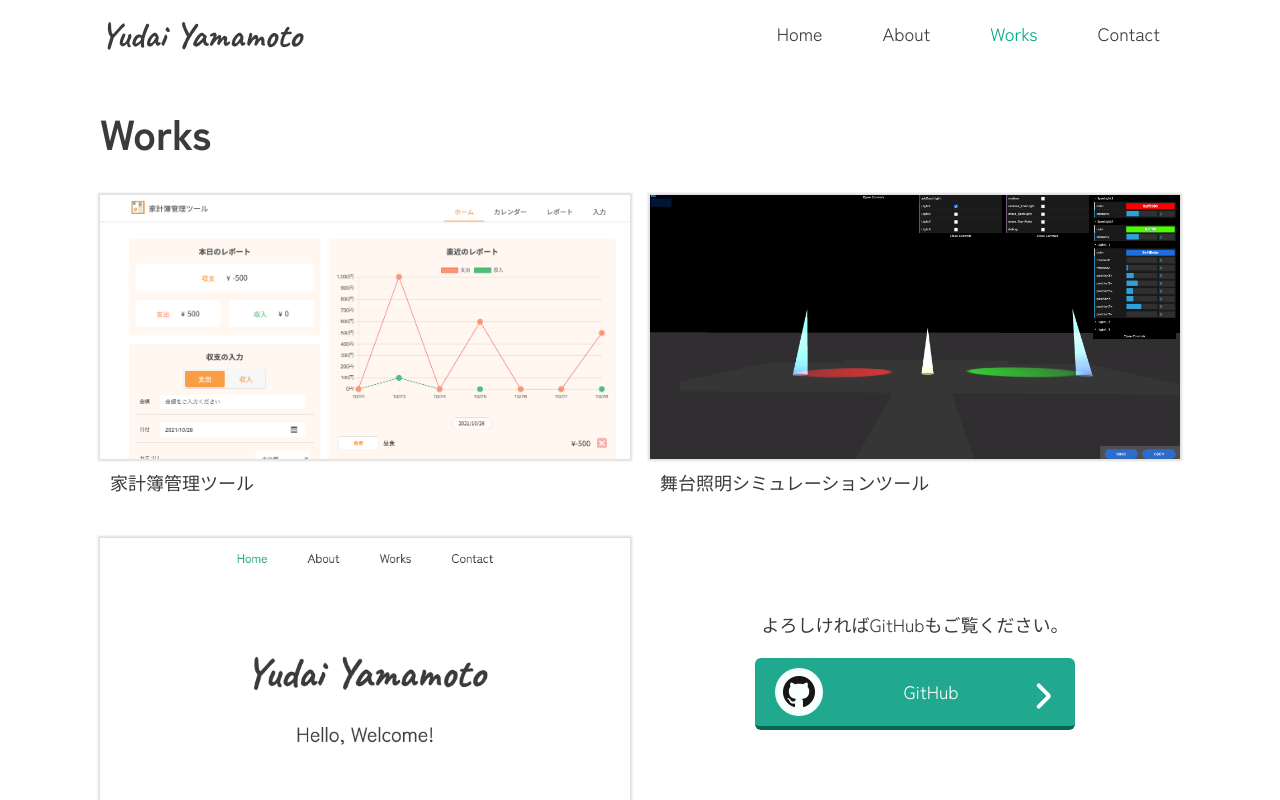
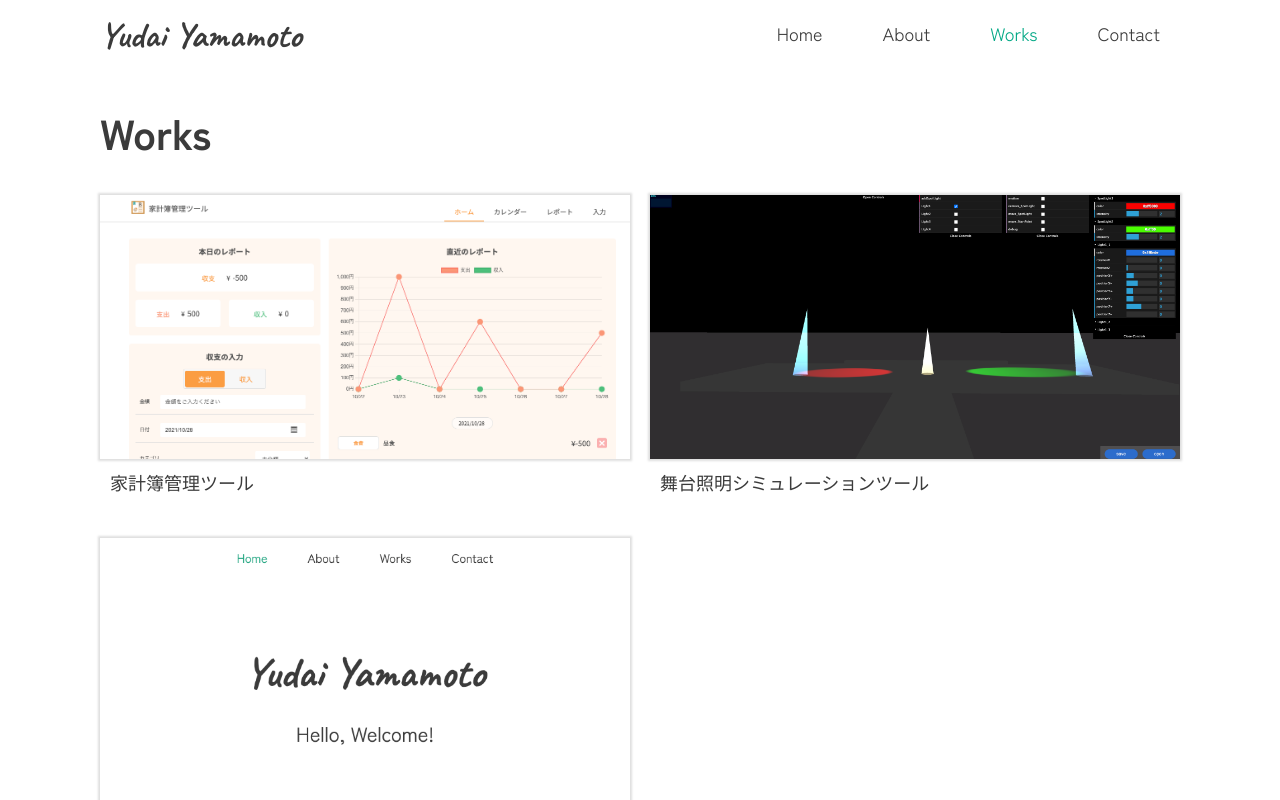
Before and after one commit to yudai1995/portfolio, a Next.js app: page /works in a window 1280 px wide. Shown: the top 800 px of the page. Built offline with nearby package versions, Linux system fonts and the light colour scheme.

Commit message:
update works-page to change layout

```diff
--- a/pages/works.tsx
+++ b/pages/works.tsx
@@ -234,11 +234,9 @@ const Works = () => {
                 </section>
               </Modal>
             </section>
-            <section className={`${styles.workSection} others`}>
-              <div className={styles.othersContent}>
-                <p className={styles.text}>
-                  よろしければGitHubもご覧ください。
-                </p>
+          </div>
+          <div className={styles.others}>
+            <p className={styles.text}>よろしければGitHubもご覧ください。</p>
             <p className={`${styles.link} arrowIcon`}>
               <LinkLayout
                 url="https://github.com/YUDAI1995"
@@ -249,8 +247,6 @@ const Works = () => {
               />
             </p>
           </div>
-            </section>
-          </div>
         </>
       </ContentLayout>
     </Layout>
--- a/styles/Works.module.scss
+++ b/styles/Works.module.scss
@@ -169,25 +169,21 @@
         }
       }
     }
+  }
+}
 
-    .othersContent {
-      display: flex;
-      flex-direction: column;
-      justify-content: center;
-      padding: 6px 0;
-
+.others {
+  margin-top: 20px;
   .text {
     text-align: center;
   }
   .link {
     text-align: center;
-        width: 320px;
-        margin: 20px auto 0;
+    max-width: 400px;
+    margin: 6px auto 0;
 
     @include mq(md) {
       width: 100%;
     }
   }
 }
-  }
-}
```
Lines whose indentation alone changed are shown as unchanged.
